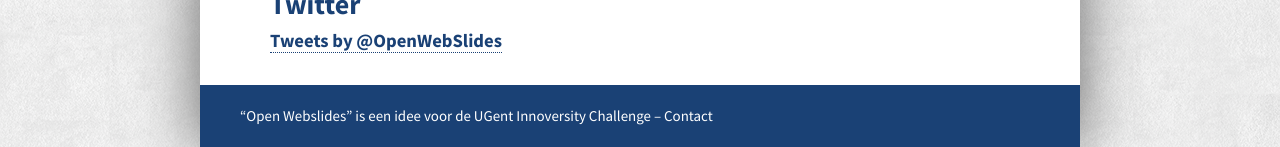
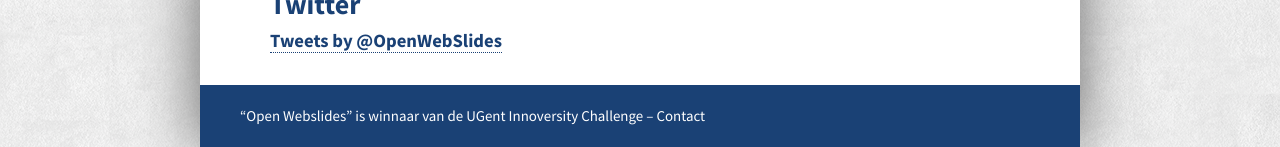
Before and after one commit to OpenWebslides/openwebslides.github.io-old, a Jekyll site: the page built from index.html, in a window 1280 px wide. Shown: the part 1442-1589 px from the top of the page. Built offline with Jekyll 4.4.1, drawn with Linux system fonts in a browser that asks for light colours; comment, search, counter and statistics services are not loaded.

Commit message:
change footer to winning team

```diff
--- a/_includes/footer.html
+++ b/_includes/footer.html
@@ -1,6 +1,6 @@
 <footer>
   <p>
-    “Open Webslides” is een idee voor de UGent Innoversity Challenge –
+    “Open Webslides” is winnaar van de UGent Innoversity Challenge –
     <a href="mailto:ruben.verborgh@ugent.be">Contact</a>
   </p>
 </footer>
```
